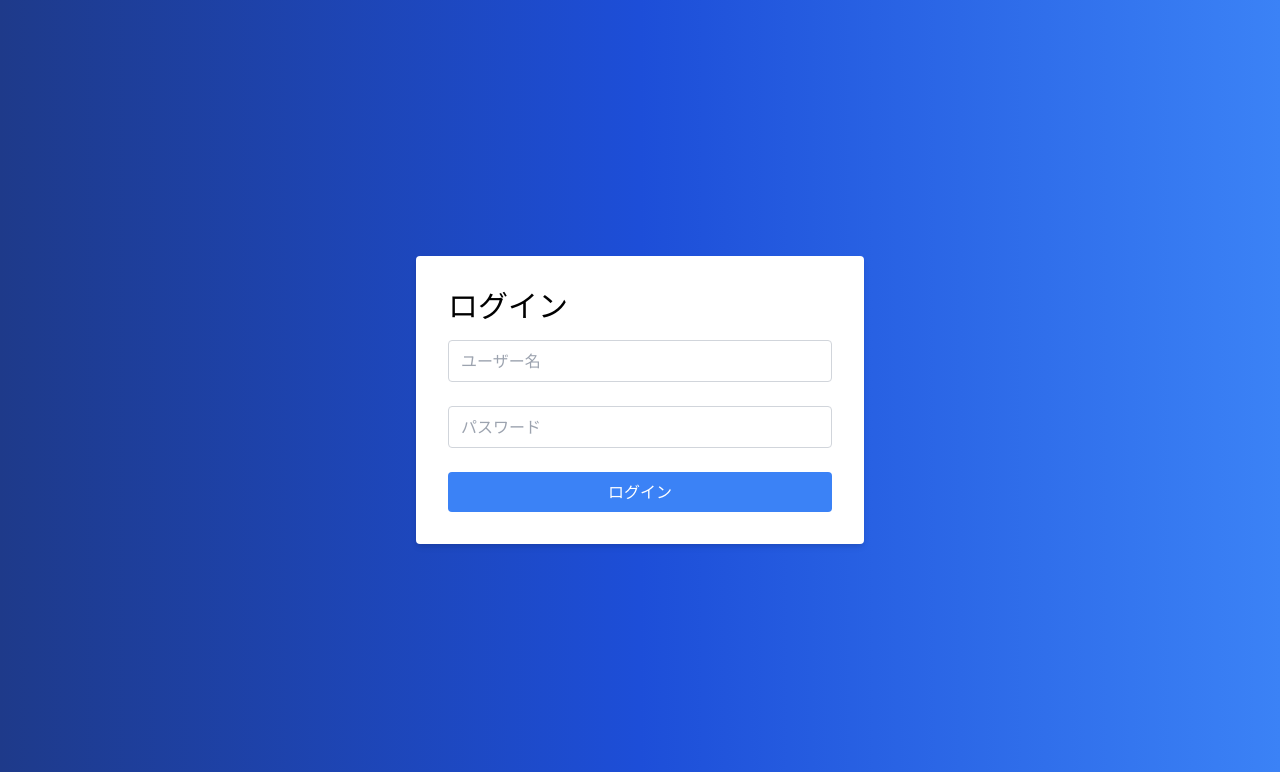
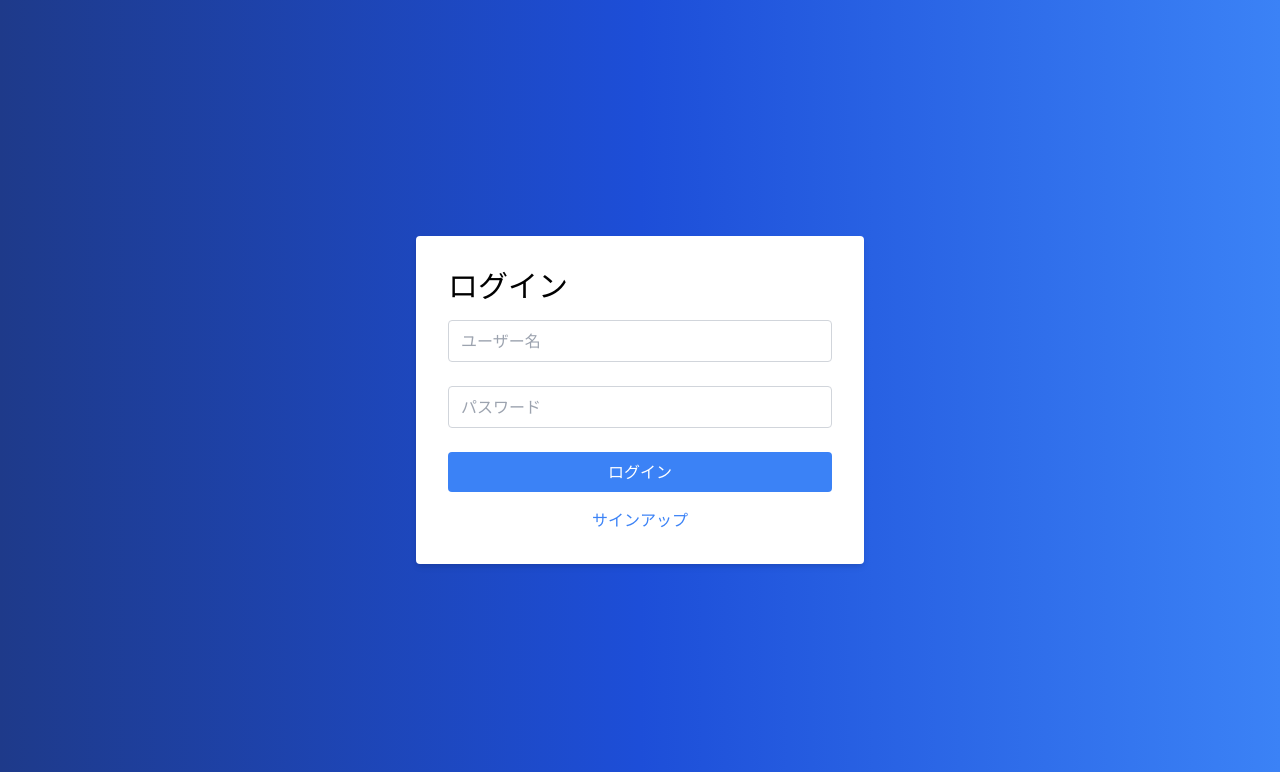
Before and after one commit to linkalls/kari, a PHP site: page /login.php in a window 1280 px wide. Shown: the top 772 px of the page. Run offline with PHP 8.4, Linux system fonts and the light colour scheme.

Commit message:
ログインページにサインアップリンクを追加

```diff
--- a/login.php
+++ b/login.php
@@ -62,6 +62,9 @@ if ($_SERVER["REQUEST_METHOD"] == "POST") {
         <input type="submit" value="ログイン" class="w-full px-3 py-2 text-white bg-blue-500 rounded hover:bg-blue-600" aria-label="ログイン">
       </div>
     </form>
+    <div>
+      <a href="signup.php" class="w-full block text-center mt-4 text-blue-500 hover:text-blue-600" aria-label="サインアップ">サインアップ</a>
+    </div>
     <?php if (isset($error)): ?>
       <p class="text-red-500"><?php echo $error; ?></p>
     <?php endif; ?>
```
